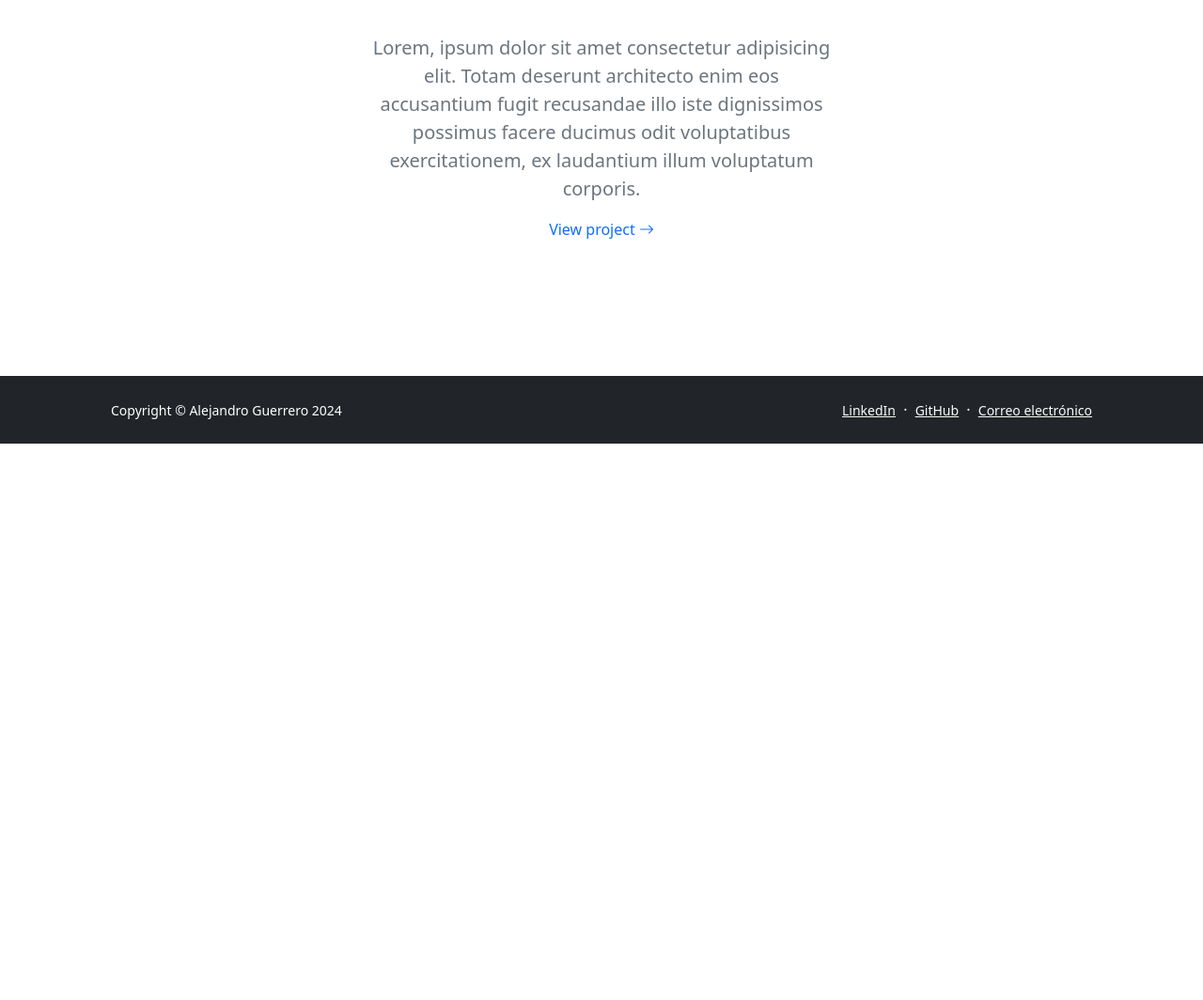
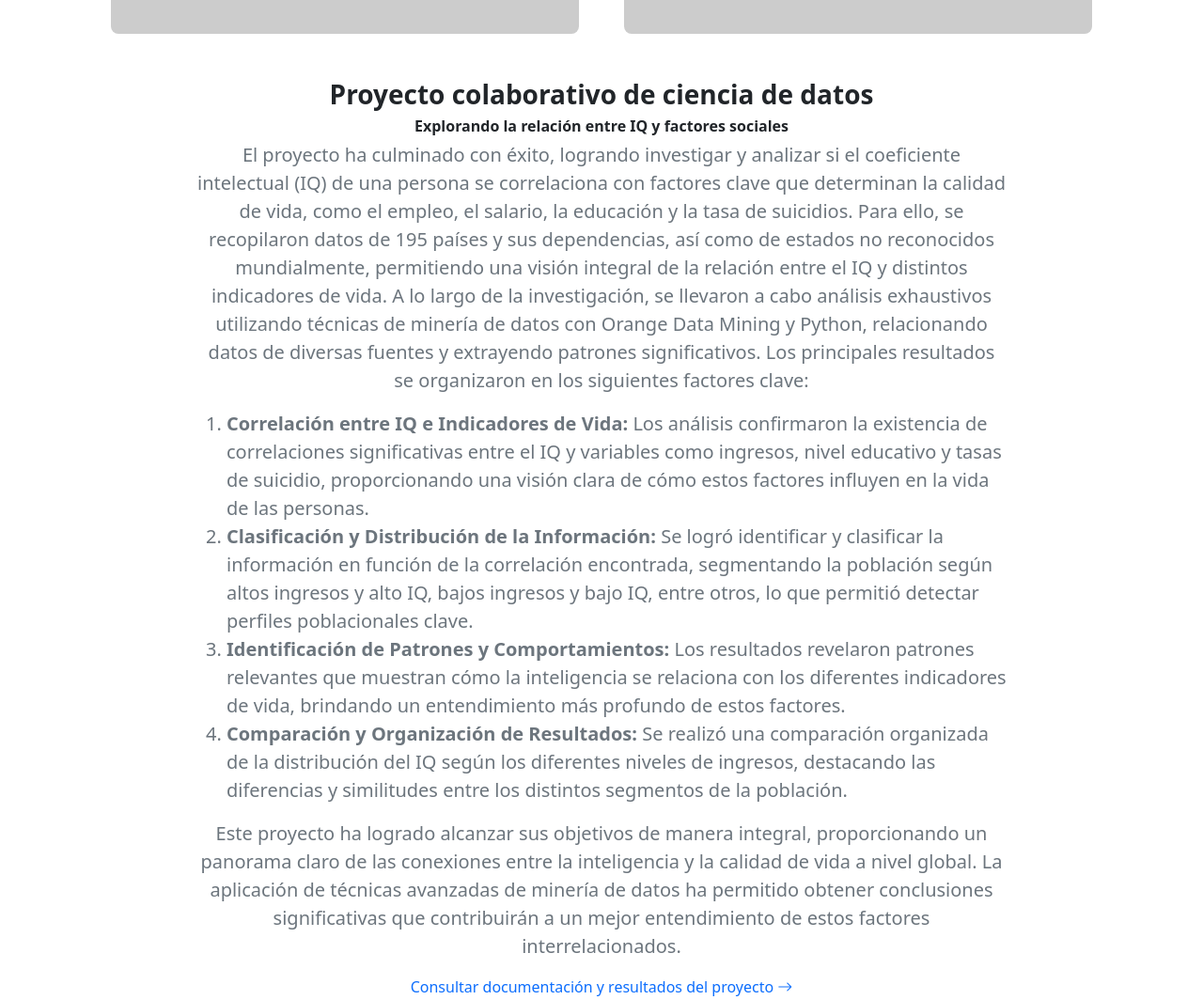
Before and after one commit to Ordna-dev/Portfolio, a plain HTML site: page portfolio-item.html in a window 1280 px wide. Shown: the part 1300-2364 px from the top of the page at 94% size. Before the commit the page ends 1772 px from the top, so only its background shows below. Drawn offline with nearby package versions, Linux system fonts and the light colour scheme; placeholder pictures from the web are drawn by us.

Commit message:
Phase 4.1

```diff
--- a/portfolio-item.html
+++ b/portfolio-item.html
@@ -42,7 +42,7 @@
                     <div class="row gx-5 justify-content-center">
                         <div class="col-lg-6">
                             <div class="text-center mb-5">
-                                <h1 class="fw-bolder">Análisis de datos</h1>
+                                <h1 class="fw-bolder">Análisis de datos & ciencia de datos</h1>
                                 <p class="lead fw-normal text-muted mb-0">Estos proyectos son de autoría propia, conforme va pasando el tiempo, subiré los proyectos que he realizado.</p>
                             </div>
                         </div>
@@ -53,11 +53,26 @@
                         <div class="col-lg-6"><img class="img-fluid rounded-3 mb-5" src="https://dummyimage.com/600x400/343a40/6c757d" alt="..." /></div>
                     </div>
                     <div class="row gx-5 justify-content-center">
-                        <div class="col-lg-6">
+                        <div class="col-lg-10">
                             <div class="text-center mb-5">
-                                <p class="lead fw-normal text-muted">Lorem, ipsum dolor sit amet consectetur adipisicing elit. Totam deserunt architecto enim eos accusantium fugit recusandae illo iste dignissimos possimus facere ducimus odit voluptatibus exercitationem, ex laudantium illum voluptatum corporis.</p>
+                                <a class="h3 fw-bolder text-decoration-none link-dark" href="#!">Proyecto colaborativo de ciencia de datos</a>
+                                <p class="mt-1 fw-bolder mb-1">Explorando la relación entre IQ y factores sociales</p>
+                                <p class="lead fw-normal text-muted">
+                                    El proyecto ha culminado con éxito, logrando investigar y analizar si el coeficiente intelectual (IQ) de una persona se correlaciona con factores clave que determinan la calidad de vida, como el empleo, el salario, la educación y la tasa de suicidios.
+                                    Para ello, se recopilaron datos de 195 países y sus dependencias, así como de estados no reconocidos mundialmente, permitiendo una visión integral de la relación entre el IQ y distintos indicadores de vida.
+                                    A lo largo de la investigación, se llevaron a cabo análisis exhaustivos utilizando técnicas de minería de datos con Orange Data Mining y Python, relacionando datos de diversas fuentes y extrayendo patrones significativos. Los principales resultados se organizaron en los siguientes factores clave:
+                                </p>
+                                <ol class="text-start lead fw-normal text-muted">
+                                    <li><strong>Correlación entre IQ e Indicadores de Vida:</strong> Los análisis confirmaron la existencia de correlaciones significativas entre el IQ y variables como ingresos, nivel educativo y tasas de suicidio, proporcionando una visión clara de cómo estos factores influyen en la vida de las personas.</li>
+                                    <li><strong>Clasificación y Distribución de la Información:</strong> Se logró identificar y clasificar la información en función de la correlación encontrada, segmentando la población según altos ingresos y alto IQ, bajos ingresos y bajo IQ, entre otros, lo que permitió detectar perfiles poblacionales clave.</li>
+                                    <li><strong>Identificación de Patrones y Comportamientos:</strong> Los resultados revelaron patrones relevantes que muestran cómo la inteligencia se relaciona con los diferentes indicadores de vida, brindando un entendimiento más profundo de estos factores.</li>
+                                    <li><strong>Comparación y Organización de Resultados:</strong> Se realizó una comparación organizada de la distribución del IQ según los diferentes niveles de ingresos, destacando las diferencias y similitudes entre los distintos segmentos de la población.</li>
+                                </ol>
+                                <p class="lead fw-normal text-muted">
+                                    Este proyecto ha logrado alcanzar sus objetivos de manera integral, proporcionando un panorama claro de las conexiones entre la inteligencia y la calidad de vida a nivel global. La aplicación de técnicas avanzadas de minería de datos ha permitido obtener conclusiones significativas que contribuirán a un mejor entendimiento de estos factores interrelacionados.
+                                </p>
                                 <a class="text-decoration-none" href="#!">
-                                    View project
+                                    Consultar documentación y resultados del proyecto
                                     <i class="bi-arrow-right"></i>
                                 </a>
                             </div>
```
Also changed, not shown: portfolio-overview.html (+8 -6 lines).
